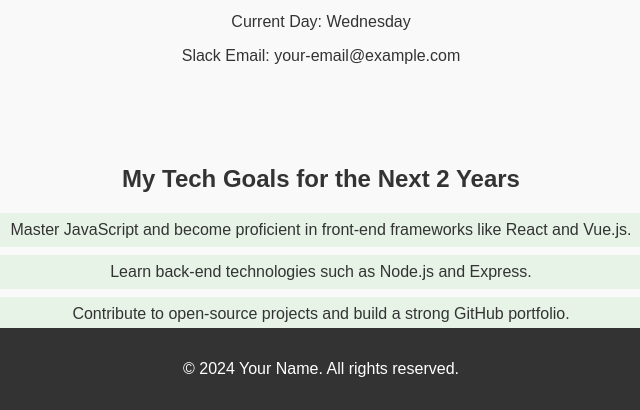
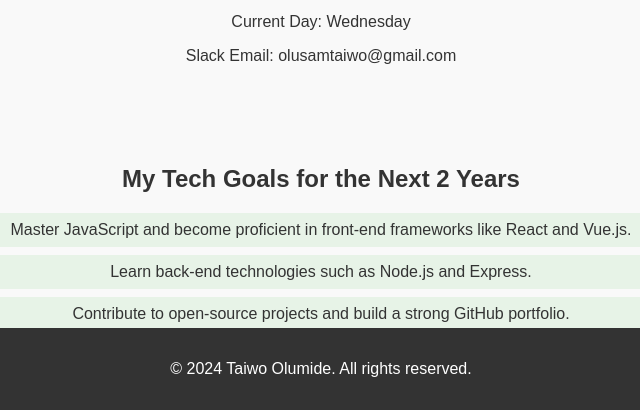
Before and after one commit to OlusamWB/hng_ass, a plain HTML site: page index.html in a window 1280 px wide. Shown: the part 390-800 px from the top of the page, 319-959 px from the left. Drawn offline with Linux system fonts and the light colour scheme.

Commit message:
Update index.html

```diff
--- a/index.html
+++ b/index.html
@@ -15,7 +15,7 @@
     <section id="current-info">
         <p>Current Time in UTC: <span data-testid="currentTimeUTC"></span></p>
         <p>Current Day: <span data-testid="currentDay"></span></p>
-        <p>Slack Email: <span data-testid="slackEmail">your-email@example.com</span></p>
+        <p>Slack Email: <span data-testid="slackEmail">olusamtaiwo@gmail.com</span></p>
     </section>
 
     <section id="goals">
@@ -39,7 +39,7 @@
     </section>
 
     <footer>
-        <p>&copy; 2024 Your Name. All rights reserved.</p>
+        <p>&copy; 2024 Taiwo Olumide. All rights reserved.</p>
     </footer>
 
     <script src="script.js"></script>
```
